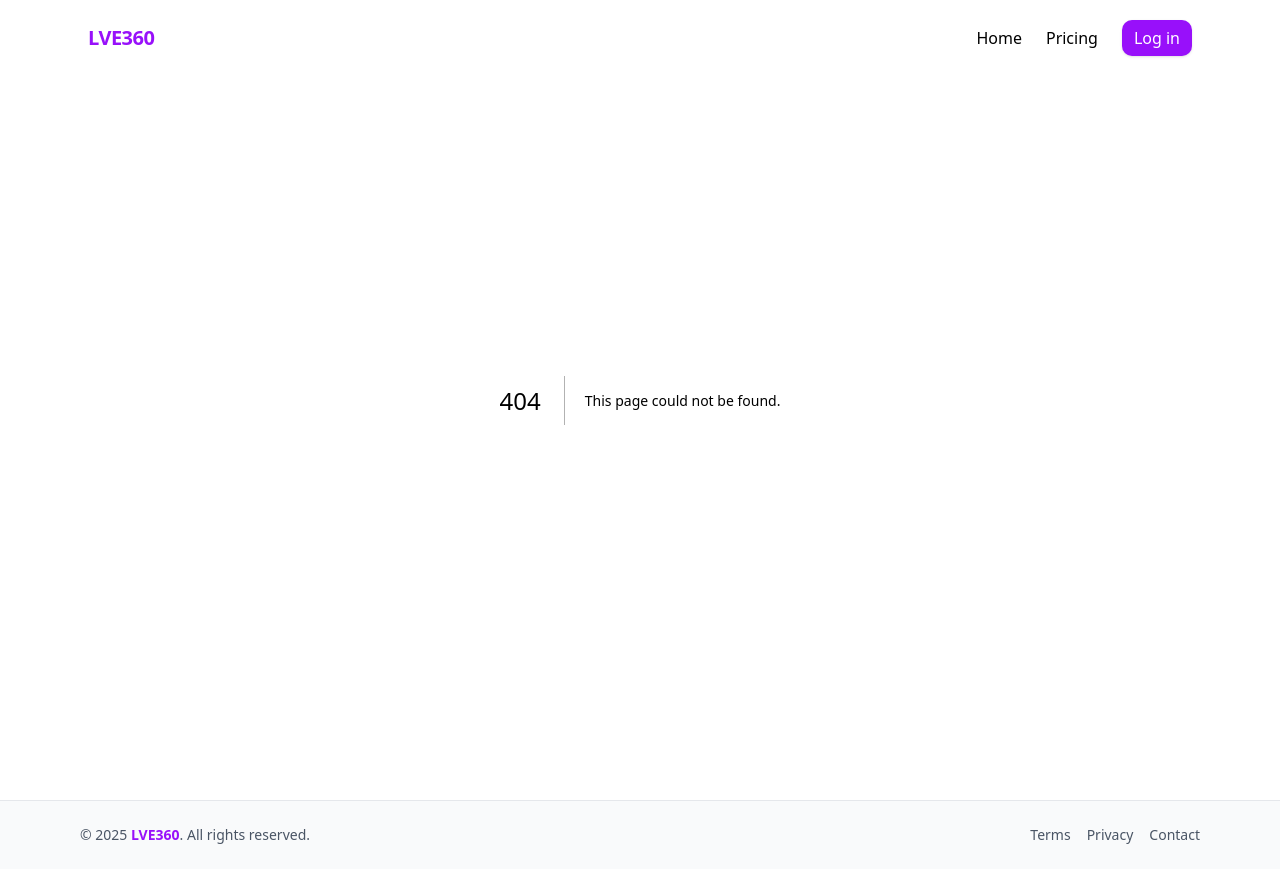
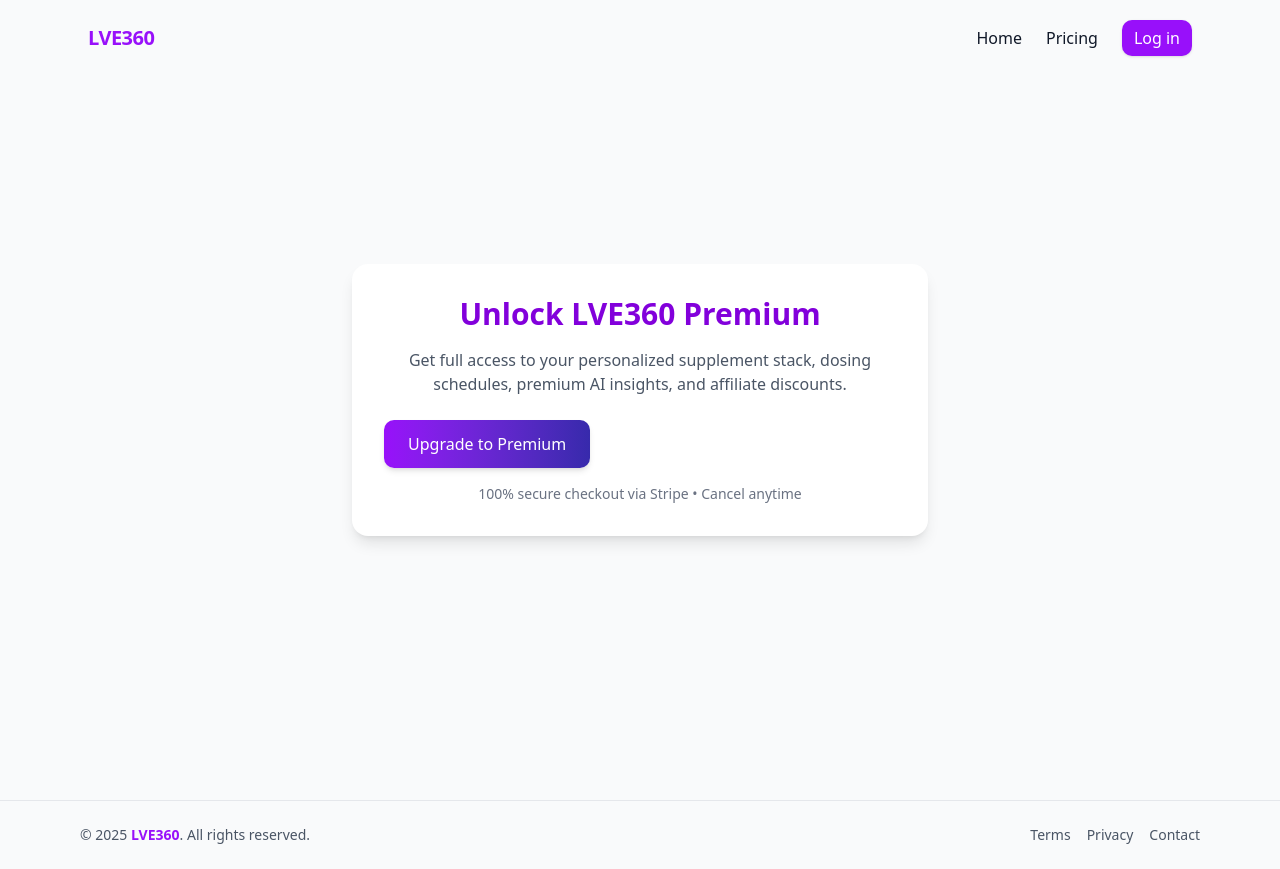
Before and after one commit to LGomes360/lve360-app, a Next.js app: page /upgrade in a window 1280 px wide. Before the commit this address had no page. Built offline with nearby package versions, Linux system fonts and the light colour scheme.

Commit message:
Create page.tsx

```diff
--- /dev/null
+++ b/app/upgrade/page.tsx
@@ -0,0 +1,55 @@
+//lve360-app/app/upgrade/page.tsx//
+"use client";
+
+import { useState } from "react";
+import CTAButton from "@/components/CTAButton";
+
+export default function UpgradePage() {
+  const [loading, setLoading] = useState(false);
+
+  async function handleUpgrade(plan: string) {
+    setLoading(true);
+    try {
+      const email = prompt("Enter your email to continue:");
+      if (!email) return alert("Email is required to upgrade.");
+
+      const res = await fetch("/api/stripe/checkout", {
+        method: "POST",
+        headers: { "Content-Type": "application/json" },
+        body: JSON.stringify({ plan, email }),
+      });
+      const data = await res.json();
+      if (data.url) window.location.href = data.url;
+      else alert("Something went wrong creating your checkout session.");
+    } catch (err) {
+      console.error(err);
+      alert("Checkout failed. Try again.");
+    } finally {
+      setLoading(false);
+    }
+  }
+
+  return (
+    <main className="min-h-screen bg-gray-50 flex flex-col items-center justify-center px-6 py-12">
+      <div className="max-w-xl w-full bg-white shadow-lg rounded-2xl p-8 text-center">
+        <h1 className="text-3xl font-bold text-purple-700 mb-4">
+          Unlock LVE360 Premium
+        </h1>
+        <p className="text-gray-600 mb-6">
+          Get full access to your personalized supplement stack, dosing
+          schedules, premium AI insights, and affiliate discounts.
+        </p>
+        <CTAButton
+          onClick={() => handleUpgrade("premium")}
+          variant="premium"
+          disabled={loading}
+        >
+          {loading ? "Redirecting..." : "Upgrade to Premium"}
+        </CTAButton>
+        <p className="mt-4 text-sm text-gray-500">
+          100% secure checkout via Stripe • Cancel anytime
+        </p>
+      </div>
+    </main>
+  );
+}
```
